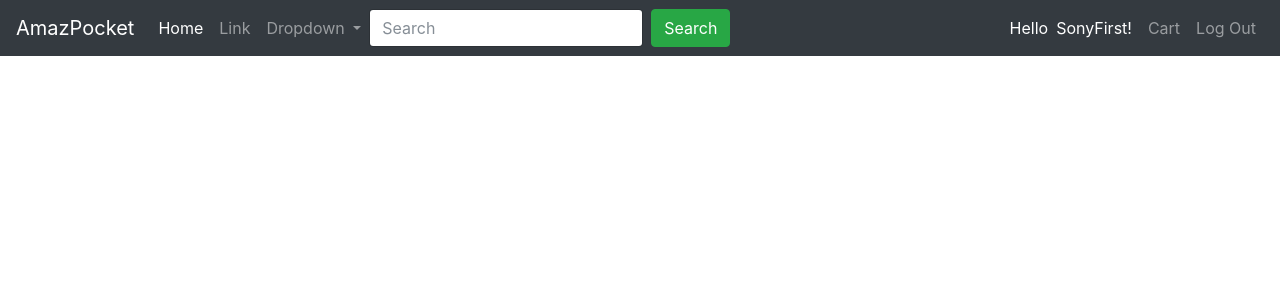
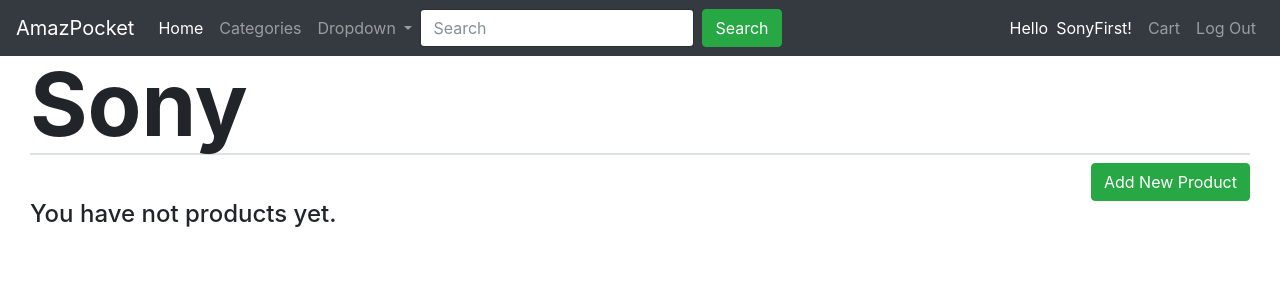
Before and after one commit to Alven08/CSCIE-E-33a, a Django app: page /profile in a window 1280 px wide. Shown: the top 300 px of the page. Run offline with Django 5.2, Linux system fonts and the light colour scheme; a user stored in the database is signed in; data comes from the database, SQL or seed files in the repository; both versions use the stored data as it was after the commit; data that the repository does not hold is empty; some libraries are stand-ins or nearby versions.

Commit message:
Vendor page with popup to add new product

```diff
--- a/AmazPocket/forms.py
+++ b/AmazPocket/forms.py
@@ -3,8 +3,8 @@ from django.forms import ModelForm, Textarea
 
 class ProductForm(ModelForm):
     """
-    Listing Form that takes its meta
-    from the listing model
+    Product Form that takes its meta
+    from the product model
     """
     class Meta:
         model = Product
--- a/AmazPocket/models.py
+++ b/AmazPocket/models.py
@@ -62,6 +62,7 @@ class Product(models.Model):
             "description": self.description,
             "price": self.price,
             "in_stock_quantity": self.in_stock_quantity,
+            "img_url": self.img_url,
             "is_active": self.is_active,
             "vendor": self.vendor
         }
--- a/AmazPocket/static/AmazPocket/styles.css
+++ b/AmazPocket/static/AmazPocket/styles.css
@@ -20,6 +20,14 @@
     display: inline-block;
 }
 
+.bold {
+    font-weight: bold;
+}
+
+.border-bottom {
+    border-bottom: 2px solid #dee2e6 !important;
+}
+
 /* Buttons' styles */
 .btn {
     background-color: #28a745;
@@ -36,3 +44,8 @@
     position: absolute;
     margin-top: .4rem;
 }
+
+/* Vendor Page */
+.vendor-buttons {
+    text-align: right;
+}
--- a/AmazPocket/templates/AmazPocket/layout.html
+++ b/AmazPocket/templates/AmazPocket/layout.html
@@ -36,7 +36,7 @@
                     <a class="nav-link" href="{% url 'index' %}">Home <span class="sr-only">(current)</span></a>
                 </li>
                 <li class="nav-item">
-                    <a class="nav-link" href="#">Link</a>
+                    <a class="nav-link" href="#">Categories</a>
                 </li>
                 <li class="nav-item dropdown">
                     <a class="nav-link dropdown-toggle" href="#" id="navbarDropdown" role="button" data-toggle="dropdown" aria-haspopup="true" aria-expanded="false">
--- a/AmazPocket/templates/AmazPocket/login.html
+++ b/AmazPocket/templates/AmazPocket/login.html
@@ -1,4 +1,5 @@
 {% extends "AmazPocket/layout.html" %}
+{% load static %}
 
 {% block body %}
     <div class="container">
--- a/AmazPocket/templates/AmazPocket/product.html
+++ b/AmazPocket/templates/AmazPocket/product.html
@@ -1,3 +1,6 @@
+{% extends "AmazPocket/layout.html" %}
+{% load static %}
+
 <!DOCTYPE html>
 <html lang="en">
 <head>
--- a/AmazPocket/templates/AmazPocket/profile.html
+++ b/AmazPocket/templates/AmazPocket/profile.html
@@ -2,13 +2,61 @@
 {% load static %}
 
 {% block body %}
-    <div class="container">
-        <div class="row justify-content-md-center">
-            <div class="col-md-5">
-                <h1 id="profile-username">{{profile.username}}</h1>
+    {% if profile.is_vendor %}
+        <div class="col-md-12">
+            <h1 class="display-2 border-bottom bold">{{ profile.vendor_name }}</h1>
+            <div class="vendor-buttons">
+                <button type="button" class="btn btn-outline-success my-2 my-sm-0"
+                        data-toggle="modal" data-target="#exampleModal">Add New Product</button>
             </div>
         </div>
-    </div>
+
+        <div class="col-md-12">
+            {% for item in products %}
+                <div class="col-md-4">
+                    <a href="#">
+                        <label>{{item.title}}</label>
+                        <p>{{item.description}}</p>
+                        <img src="{{item.img_url}}" alt="item.title">
+                        <p class="p-price">Price: ${{item.price}}</p>
+                        <p class="p-instock">In stock: {{ item.in_stock_quantity }}</p>
+                    </a>
+                </div>
+            {% empty %}
+                <h4>You have not products yet.</h4>
+            {% endfor %}
+        </div>
+
+        <!-- Modal -->
+        <div class="modal fade" id="exampleModal" tabindex="-1" aria-labelledby="exampleModalLabel" aria-hidden="true">
+          <div class="modal-dialog">
+            <div class="modal-content">
+              <div class="modal-header">
+                <h5 class="modal-title" id="exampleModalLabel">Modal title</h5>
+                <button type="button" class="close" data-dismiss="modal" aria-label="Close">
+                  <span aria-hidden="true">&times;</span>
+                </button>
+              </div>
+              <div class="modal-body">
+                  {% csrf_token %}
+                  {{form}}
+              </div>
+              <div class="modal-footer">
+                <button type="button" class="btn btn-secondary" data-dismiss="modal">Close</button>
+                <button type="button" class="btn btn-primary">Save changes</button>
+              </div>
+            </div>
+          </div>
+        </div>
+
+
+
+
+    {% else %}
+        <div class="col-md-12">
+            <h1 class="border-bottom">Welcome to your profile page, {{ profile.first_name }} {{ profile.last_name }}!</h1>
+        </div>
+    {% endif %}
 {% endblock %}
 
 {% block script %}
--- a/AmazPocket/urls.py
+++ b/AmazPocket/urls.py
@@ -8,4 +8,6 @@ urlpatterns = [
     path("logout", views.logout_view, name="logout"),
     path("register", views.register, name="register"),
     path("profile", views.profile, name="profile"),
+    path("categories", views.categories, name="categories"),
+    path("categorty/<int:category_id>", views.categories, name="category_products")
 ]
--- a/AmazPocket/views.py
+++ b/AmazPocket/views.py
@@ -1,12 +1,12 @@
 from sqlite3 import IntegrityError
 
 from django.contrib.auth import authenticate, login, logout
-from django.http import HttpResponse, HttpResponseRedirect
-from django.shortcuts import render
+from django.http import HttpResponse, HttpResponseRedirect, JsonResponse
+from django.shortcuts import render, get_object_or_404
 from django.urls import reverse
 
-from AmazPocket.models import User
-
+from AmazPocket.models import User, Category, Product
+from AmazPocket.forms import ProductForm
 
 # Create your views here.
 def index(request):
@@ -71,13 +71,87 @@ def register(request):
 
 
 def profile(request):
-    if request.method == "GET":
-        user = User.objects.get(pk=request.user.id)
+    user = User.objects.get(pk=request.user.id)
+    title = "Vendor page" if user.is_vendor else "Profile"
+    products = None
+    orders = None
+    new_product_form = None
+    if user.is_vendor:
+        products = [product.serialize() for product in user.products.all()]
+        new_product_form = ProductForm()
+    else:
+        orders = [order.serialize() for order in user.orders.all()]
 
-        return render(request, "AmazPocket/profile.html", {
-            "profile": user.serialize()
+    return render(request, "AmazPocket/profile.html", {
+        "profile": user.serialize(),
+        "title": title,
+        "products": products,
+        "orders": orders,
+        "form": new_product_form
+    })
+
+
+def vendor_page(request, vendor_id):
+    user = User.objects.get(pk=vendor_id)
+
+    return render(request, "AmazPocket/vendor.html", {
+        "vendor": user.serialize()
+    })
+
+
+def categories(request):
+    all_cats = Category.objects.filter(is_active=True)
+    return render(request, "AmazPocket/categories.html", {
+            "title": "Categories",
+            "categories": all_cats
         })
 
 
-# def add_item(request):
-#     if request.method == "POST":
+def category_products(request, category_id):
+    category = Category.objects.get(pk=category_id)
+    cat_products = category.products.filter(is_active=True)
+    products = [product.serialize() for product in cat_products]
+    return render(request, "AmazPocket/categories.html", {
+            "title": "Category: %s" % category,
+            "products": products
+        })
+
+
+def add_update_product(request):
+    if request.method == "POST" or request.method == "PUT":
+        product_form = ProductForm(request.POST)
+
+        if product_form.is_valid():
+            new_product = product_form.save(commit=False)
+            new_product.vendor = request.user
+
+            if new_product.img_url is None:
+                # default image if no image url is provided
+                new_product.img_url = (
+                    "https://encrypted-tbn0.gstatic.com/images"
+                    "?q=tbn:ANd9GcQOtjqFKVwZWNCqI33H1OWcsUaZYww6FLLFAw&s"
+                )
+                new_product.save()
+                return HttpResponseRedirect(reverse("profile"))
+        else:
+            product_form = ProductForm(request.POST)
+            return JsonResponse({
+                "form": product_form
+            }, status=400)
+    else:
+        product_form = ProductForm()
+        return JsonResponse({
+            "form": product_form
+        }, status=200)
+
+
+def delete_product(request, id):
+    if request.method == "DELETE":
+        try:
+            to_be_deleted = get_object_or_404(Product, id=id, vendor=request.user)
+            to_be_deleted.delete()
+            return HttpResponseRedirect(reverse("profile"))
+        except Product.DoesNotExist:
+            return JsonResponse({
+                "error": "Product to be deleted does not exist."
+            }, status=404)
```
Also changed, not shown: AmazPocket/templates/AmazPocket/categories.html (added, +24 -0 lines), AmazPocket/templates/AmazPocket/index.html (+28 -1 lines), AmazPocket/templates/AmazPocket/listing.html (added, +19 -0 lines), AmazPocket/templates/AmazPocket/product_add_edit.html (added, +23 -0 lines), db.sqlite3.
